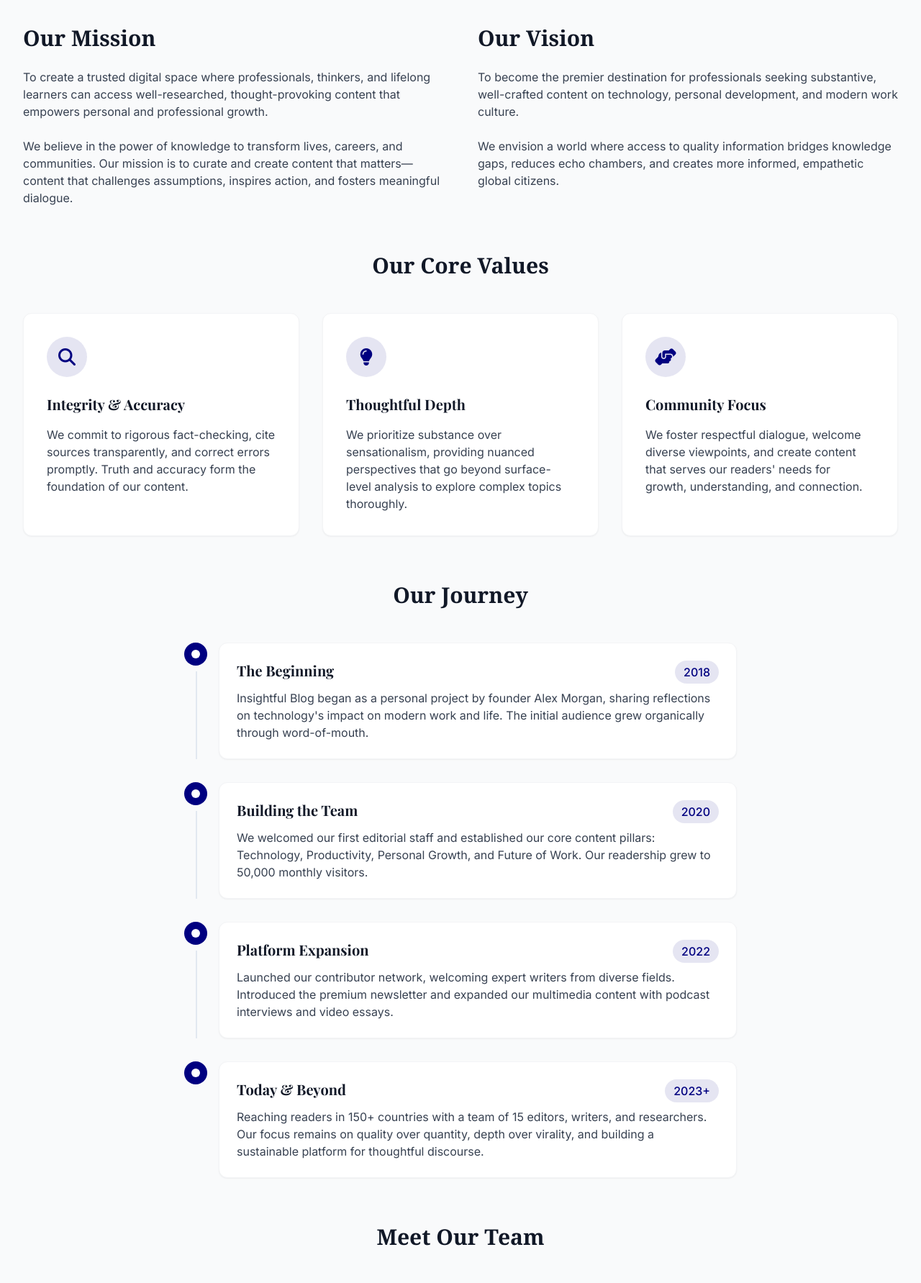
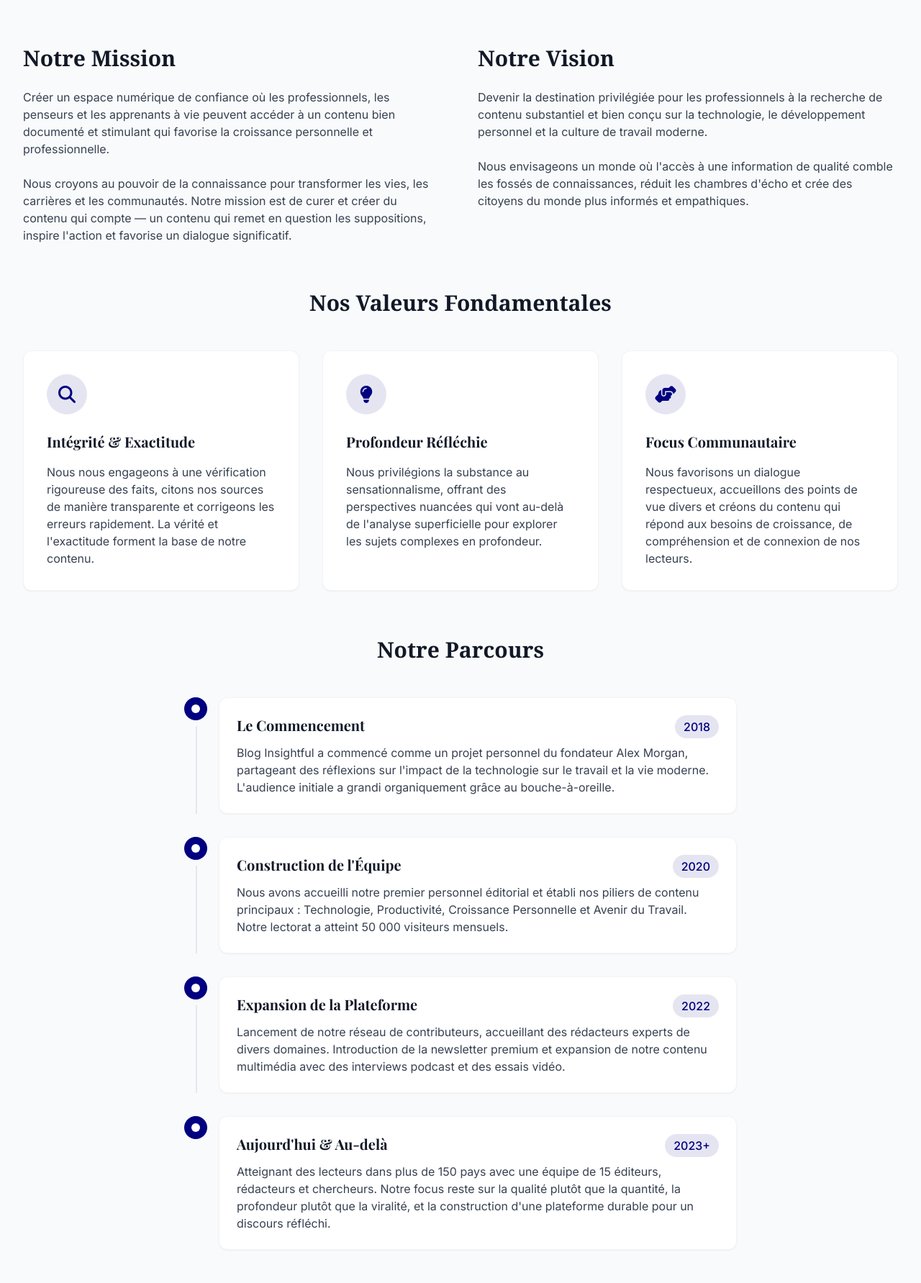
Before and after one commit to Frederic-Kouassi/blogArticle, a Django app: page /about/ in a window 1280 px wide. Shown: the part 522-2305 px from the top of the page at 72% size. Run offline with Django 5.2, Linux system fonts and the light colour scheme; some libraries are stand-ins or nearby versions.

Commit message:
added trnaltion on some html

```diff
--- a/Mini_projet/templates/about.html
+++ b/Mini_projet/templates/about.html
@@ -1,10 +1,10 @@
 {% extends 'home/base.html' %}
 {% load static %}
 
-{% block title %}About Us | Insightful Blog{% endblock %}
+{% block title %}À Propos | Blog Insightful{% endblock %}
 
 {% block content %}
-    {% with page_title="About Us" %}
+    {% with page_title="À Propos" %}
         {% include 'home/includes/page_navigation.html' %}
     {% endwith %}
 
@@ -14,12 +14,12 @@
             <!-- About Hero -->
             <div class="page-hero rounded-2xl p-8 md:p-12 mb-16 relative overflow-hidden">
                 <div class="absolute inset-0 z-0">
-                    <img src="https://images.unsplash.com/photo-1522071820081-009f0129c71c?ixlib=rb-1.2.1&auto=format&fit=crop&w=1950&q=80" alt="Team collaboration" class="w-full h-full object-cover opacity-20">
+                    <img src="https://images.unsplash.com/photo-1522071820081-009f0129c71c?ixlib=rb-1.2.1&auto=format&fit=crop&w=1950&q=80" alt="Collaboration d'équipe" class="w-full h-full object-cover opacity-20">
                     <div class="absolute inset-0 bg-gradient-to-r from-white/90 to-white/70"></div>
                 </div>
                 <div class="max-w-3xl relative z-10">
-                    <h1 class="text-4xl md:text-5xl font-bold font-serif text-gray-900 mb-6">Our Story & Mission</h1>
-                    <p class="text-xl text-gray-600 mb-8">Building a platform where thoughtful ideas meet curious minds, fostering growth through knowledge sharing and meaningful conversations.</p>
+                    <h1 class="text-4xl md:text-5xl font-bold font-serif text-gray-900 mb-6">Notre Histoire & Mission</h1>
+                    <p class="text-xl text-gray-600 mb-8">Construire une plateforme où les idées réfléchies rencontrent les esprits curieux, favorisant la croissance par le partage de connaissances et les conversations significatives.</p>
                     <div class="flex flex-wrap gap-4">
                         <div class="flex items-center">
                             <div class="w-12 h-12 rounded-full bg-[#000080]/10 flex items-center justify-center mr-3">
@@ -27,7 +27,7 @@
                             </div>
                             <div>
                                 <div class="font-bold text-gray-900">10,000+</div>
-                                <div class="text-sm text-gray-600">Monthly Readers</div>
+                                <div class="text-sm text-gray-600">Lecteurs Mensuels</div>
                             </div>
                         </div>
                         <div class="flex items-center">
@@ -36,7 +36,7 @@
                             </div>
                             <div>
                                 <div class="font-bold text-gray-900">250+</div>
-                                <div class="text-sm text-gray-600">Published Articles</div>
+                                <div class="text-sm text-gray-600">Articles Publiés</div>
                             </div>
                         </div>
                         <div class="flex items-center">
@@ -45,7 +45,7 @@
                             </div>
                             <div>
                                 <div class="font-bold text-gray-900">150+</div>
-                                <div class="text-sm text-gray-600">Countries Reached</div>
+                                <div class="text-sm text-gray-600">Pays Atteints</div>
                             </div>
                         </div>
                     </div>
@@ -55,50 +55,50 @@
             <!-- Mission & Vision -->
             <div class="grid md:grid-cols-2 gap-12 mb-16">
                 <div>
-                    <h2 class="text-3xl font-bold font-serif text-gray-900 mb-6">Our Mission</h2>
-                    <p class="text-gray-700 mb-6">To create a trusted digital space where professionals, thinkers, and lifelong learners can access well-researched, thought-provoking content that empowers personal and professional growth.</p>
-                    <p class="text-gray-700">We believe in the power of knowledge to transform lives, careers, and communities. Our mission is to curate and create content that matters—content that challenges assumptions, inspires action, and fosters meaningful dialogue.</p>
+                    <h2 class="text-3xl font-bold font-serif text-gray-900 mb-6">Notre Mission</h2>
+                    <p class="text-gray-700 mb-6">Créer un espace numérique de confiance où les professionnels, les penseurs et les apprenants à vie peuvent accéder à un contenu bien documenté et stimulant qui favorise la croissance personnelle et professionnelle.</p>
+                    <p class="text-gray-700">Nous croyons au pouvoir de la connaissance pour transformer les vies, les carrières et les communautés. Notre mission est de curer et créer du contenu qui compte — un contenu qui remet en question les suppositions, inspire l'action et favorise un dialogue significatif.</p>
                 </div>
                 <div>
-                    <h2 class="text-3xl font-bold font-serif text-gray-900 mb-6">Our Vision</h2>
-                    <p class="text-gray-700 mb-6">To become the premier destination for professionals seeking substantive, well-crafted content on technology, personal development, and modern work culture.</p>
-                    <p class="text-gray-700">We envision a world where access to quality information bridges knowledge gaps, reduces echo chambers, and creates more informed, empathetic global citizens.</p>
+                    <h2 class="text-3xl font-bold font-serif text-gray-900 mb-6">Notre Vision</h2>
+                    <p class="text-gray-700 mb-6">Devenir la destination privilégiée pour les professionnels à la recherche de contenu substantiel et bien conçu sur la technologie, le développement personnel et la culture de travail moderne.</p>
+                    <p class="text-gray-700">Nous envisageons un monde où l'accès à une information de qualité comble les fossés de connaissances, réduit les chambres d'écho et crée des citoyens du monde plus informés et empathiques.</p>
                 </div>
             </div>
 
             <!-- Our Values -->
             <div class="mb-16">
-                <h2 class="text-3xl font-bold font-serif text-gray-900 mb-12 text-center">Our Core Values</h2>
+                <h2 class="text-3xl font-bold font-serif text-gray-900 mb-12 text-center">Nos Valeurs Fondamentales</h2>
                 <div class="grid md:grid-cols-3 gap-8">
                     <div class="values-card bg-white p-8 rounded-xl shadow-sm border border-gray-100">
                         <div class="w-14 h-14 rounded-full bg-[#000080]/10 flex items-center justify-center mb-6">
                             <i class="fas fa-search text-[#000080] text-2xl"></i>
                         </div>
-                        <h3 class="text-xl font-bold text-gray-900 mb-4">Integrity & Accuracy</h3>
-                        <p class="text-gray-700">We commit to rigorous fact-checking, cite sources transparently, and correct errors promptly. Truth and accuracy form the foundation of our content.</p>
+                        <h3 class="text-xl font-bold text-gray-900 mb-4">Intégrité & Exactitude</h3>
+                        <p class="text-gray-700">Nous nous engageons à une vérification rigoureuse des faits, citons nos sources de manière transparente et corrigeons les erreurs rapidement. La vérité et l'exactitude forment la base de notre contenu.</p>
                     </div>
 
                     <div class="values-card bg-white p-8 rounded-xl shadow-sm border border-gray-100">
                         <div class="w-14 h-14 rounded-full bg-[#000080]/10 flex items-center justify-center mb-6">
                             <i class="fas fa-lightbulb text-[#000080] text-2xl"></i>
                         </div>
-                        <h3 class="text-xl font-bold text-gray-900 mb-4">Thoughtful Depth</h3>
-                        <p class="text-gray-700">We prioritize substance over sensationalism, providing nuanced perspectives that go beyond surface-level analysis to explore complex topics thoroughly.</p>
+                        <h3 class="text-xl font-bold text-gray-900 mb-4">Profondeur Réfléchie</h3>
+                        <p class="text-gray-700">Nous privilégions la substance au sensationnalisme, offrant des perspectives nuancées qui vont au-delà de l'analyse superficielle pour explorer les sujets complexes en profondeur.</p>
                     </div>
 
                     <div class="values-card bg-white p-8 rounded-xl shadow-sm border border-gray-100">
                         <div class="w-14 h-14 rounded-full bg-[#000080]/10 flex items-center justify-center mb-6">
                             <i class="fas fa-hands-helping text-[#000080] text-2xl"></i>
                         </div>
-                        <h3 class="text-xl font-bold text-gray-900 mb-4">Community Focus</h3>
-                        <p class="text-gray-700">We foster respectful dialogue, welcome diverse viewpoints, and create content that serves our readers' needs for growth, understanding, and connection.</p>
+                        <h3 class="text-xl font-bold text-gray-900 mb-4">Focus Communautaire</h3>
+                        <p class="text-gray-700">Nous favorisons un dialogue respectueux, accueillons des points de vue divers et créons du contenu qui répond aux besoins de croissance, de compréhension et de connexion de nos lecteurs.</p>
                     </div>
                 </div>
             </div>
 
             <!-- Our Story Timeline -->
             <div class="mb-16">
-                <h2 class="text-3xl font-bold font-serif text-gray-900 mb-12 text-center">Our Journey</h2>
+                <h2 class="text-3xl font-bold font-serif text-gray-900 mb-12 text-center">Notre Parcours</h2>
                 <div class="max-w-3xl mx-auto">
                     <div class="space-y-8">
                         <!-- Timeline Item 1 -->
@@ -108,10 +108,10 @@
                             </div>
                             <div class="bg-white p-6 rounded-xl shadow-sm border border-gray-100">
                                 <div class="flex justify-between items-start mb-2">
-                                    <h3 class="text-xl font-bold text-gray-900">The Beginning</h3>
+                                    <h3 class="text-xl font-bold text-gray-900">Le Commencement</h3>
                                     <span class="text-[#000080] font-medium bg-[#000080]/10 py-1 px-3 rounded-full">2018</span>
                                 </div>
-                                <p class="text-gray-700">Insightful Blog began as a personal project by founder Alex Morgan, sharing reflections on technology's impact on modern work and life. The initial audience grew organically through word-of-mouth.</p>
+                                <p class="text-gray-700">Blog Insightful a commencé comme un projet personnel du fondateur Alex Morgan, partageant des réflexions sur l'impact de la technologie sur le travail et la vie moderne. L'audience initiale a grandi organiquement grâce au bouche-à-oreille.</p>
                             </div>
                         </div>
 
@@ -122,10 +122,10 @@
                             </div>
                             <div class="bg-white p-6 rounded-xl shadow-sm border border-gray-100">
                                 <div class="flex justify-between items-start mb-2">
-                                    <h3 class="text-xl font-bold text-gray-900">Building the Team</h3>
+                                    <h3 class="text-xl font-bold text-gray-900">Construction de l'Équipe</h3>
                                     <span class="text-[#000080] font-medium bg-[#000080]/10 py-1 px-3 rounded-full">2020</span>
                                 </div>
-                                <p class="text-gray-700">We welcomed our first editorial staff and established our core content pillars: Technology, Productivity, Personal Growth, and Future of Work. Our readership grew to 50,000 monthly visitors.</p>
+                                <p class="text-gray-700">Nous avons accueilli notre premier personnel éditorial et établi nos piliers de contenu principaux : Technologie, Productivité, Croissance Personnelle et Avenir du Travail. Notre lectorat a atteint 50 000 visiteurs mensuels.</p>
                             </div>
                         </div>
 
@@ -136,10 +136,10 @@
                             </div>
                             <div class="bg-white p-6 rounded-xl shadow-sm border border-gray-100">
                                 <div class="flex justify-between items-start mb-2">
-                                    <h3 class="text-xl font-bold text-gray-900">Platform Expansion</h3>
+                                    <h3 class="text-xl font-bold text-gray-900">Expansion de la Plateforme</h3>
                                     <span class="text-[#000080] font-medium bg-[#000080]/10 py-1 px-3 rounded-full">2022</span>
                                 </div>
-                                <p class="text-gray-700">Launched our contributor network, welcoming expert writers from diverse fields. Introduced the premium newsletter and expanded our multimedia content with podcast interviews and video essays.</p>
+                                <p class="text-gray-700">Lancement de notre réseau de contributeurs, accueillant des rédacteurs experts de divers domaines. Introduction de la newsletter premium et expansion de notre contenu multimédia avec des interviews podcast et des essais vidéo.</p>
                             </div>
                         </div>
 
@@ -150,10 +150,10 @@
                             </div>
                             <div class="bg-white p-6 rounded-xl shadow-sm border border-gray-100">
                                 <div class="flex justify-between items-start mb-2">
-                                    <h3 class="text-xl font-bold text-gray-900">Today & Beyond</h3>
+                                    <h3 class="text-xl font-bold text-gray-900">Aujourd'hui & Au-delà</h3>
                                     <span class="text-[#000080] font-medium bg-[#000080]/10 py-1 px-3 rounded-full">2023+</span>
                                 </div>
-                                <p class="text-gray-700">Reaching readers in 150+ countries with a team of 15 editors, writers, and researchers. Our focus remains on quality over quantity, depth over virality, and building a sustainable platform for thoughtful discourse.</p>
+                                <p class="text-gray-700">Atteignant des lecteurs dans plus de 150 pays avec une équipe de 15 éditeurs, rédacteurs et chercheurs. Notre focus reste sur la qualité plutôt que la quantité, la profondeur plutôt que la viralité, et la construction d'une plateforme durable pour un discours réfléchi.</p>
                             </div>
                         </div>
                     </div>
@@ -162,12 +162,12 @@
 
             <!-- Team Section -->
             <div class="mb-16">
-                <h2 class="text-3xl font-bold font-serif text-gray-900 mb-12 text-center">Meet Our Team</h2>
+                <h2 class="text-3xl font-bold font-serif text-gray-900 mb-12 text-center">Rencontrez Notre Équipe</h2>
                 <div class="grid md:grid-cols-2 lg:grid-cols-4 gap-8">
                     <!-- Team Member 1 -->
                     <div class="team-card bg-white rounded-xl overflow-hidden shadow-sm border border-gray-100">
                         <div class="h-48 overflow-hidden relative">
-                            <img src="https://images.unsplash.com/photo-1497366216548-37526070297c?ixlib=rb-1.2.1&auto=format&fit=crop&w=800&q=80" alt="Office background" class="w-full h-full object-cover">
+                            <img src="https://images.unsplash.com/photo-1497366216548-37526070297c?ixlib=rb-1.2.1&auto=format&fit=crop&w=800&q=80" alt="Fond de bureau" class="w-full h-full object-cover">
                         </div>
                         <div class="px-6 relative">
                             <div class="w-32 h-32 rounded-full border-4 border-white overflow-hidden absolute -top-16 left-1/2 transform -translate-x-1/2 shadow-md">
@@ -175,8 +175,8 @@
                             </div>
                             <div class="pt-20 pb-6 text-center">
                             <h3 class="text-xl font-bold text-gray-900 mb-1">Alex Morgan</h3>
-                            <p class="text-[#000080] font-medium mb-4">Founder & Editor-in-Chief</p>
-                            <p class="text-gray-600 text-sm mb-4">Former tech journalist with 12+ years experience covering digital transformation and workplace evolution.</p>
+                            <p class="text-[#000080] font-medium mb-4">Fondateur & Rédacteur en Chef</p>
+                            <p class="text-gray-600 text-sm mb-4">Ancien journaliste tech avec plus de 12 ans d'expérience couvrant la transformation numérique et l'évolution du lieu de travail.</p>
                             <div class="flex justify-center space-x-3">
                                 <a href="#" class="text-gray-400 hover:text-[#000080] transition-colors duration-200">
                                     <i class="fab fa-twitter"></i>
@@ -194,7 +194,7 @@
                     <!-- Team Member 2 -->
                     <div class="team-card bg-white rounded-xl overflow-hidden shadow-sm border border-gray-100">
                         <div class="h-48 overflow-hidden relative">
-                            <img src="https://images.unsplash.com/photo-1497215728101-856f4ea42174?ixlib=rb-1.2.1&auto=format&fit=crop&w=800&q=80" alt="Creative workspace" class="w-full h-full object-cover">
+                            <img src="https://images.unsplash.com/photo-1497215728101-856f4ea42174?ixlib=rb-1.2.1&auto=format&fit=crop&w=800&q=80" alt="Espace de travail créatif" class="w-full h-full object-cover">
                         </div>
                         <div class="px-6 relative">
                             <div class="w-32 h-32 rounded-full border-4 border-white overflow-hidden absolute -top-16 left-1/2 transform -translate-x-1/2 shadow-md">
@@ -202,8 +202,8 @@
                             </div>
                             <div class="pt-20 pb-6 text-center">
                             <h3 class="text-xl font-bold text-gray-900 mb-1">Dr. Sarah Chen</h3>
-                            <p class="text-[#000080] font-medium mb-4">Content Director</p>
-                            <p class="text-gray-600 text-sm mb-4">Cognitive psychologist specializing in learning science and productivity research. PhD from Stanford.</p>
+                            <p class="text-[#000080] font-medium mb-4">Directrice de Contenu</p>
+                            <p class="text-gray-600 text-sm mb-4">Psychologue cognitive spécialisée dans les sciences de l'apprentissage et la recherche sur la productivité. Doctorat de Stanford.</p>
                             <div class="flex justify-center space-x-3">
                                 <a href="#" class="text-gray-400 hover:text-[#000080] transition-colors duration-200">
                                     <i class="fab fa-twitter"></i>
@@ -221,7 +221,7 @@
                     <!-- Team Member 3 -->
                     <div class="team-card bg-white rounded-xl overflow-hidden shadow-sm border border-gray-100">
                         <div class="h-48 overflow-hidden relative">
-                            <img src="https://images.unsplash.com/photo-1550751827-4bd374c3f58b?ixlib=rb-1.2.1&auto=format&fit=crop&w=800&q=80" alt="Tech background" class="w-full h-full object-cover">
+                            <img src="https://images.unsplash.com/photo-1550751827-4bd374c3f58b?ixlib=rb-1.2.1&auto=format&fit=crop&w=800&q=80" alt="Fond technologique" class="w-full h-full object-cover">
                         </div>
                         <div class="px-6 relative">
                             <div class="w-32 h-32 rounded-full border-4 border-white overflow-hidden absolute -top-16 left-1/2 transform -translate-x-1/2 shadow-md">
@@ -229,8 +229,8 @@
                             </div>
                             <div class="pt-20 pb-6 text-center">
                             <h3 class="text-xl font-bold text-gray-900 mb-1">Michael Torres</h3>
-                            <p class="text-[#000080] font-medium mb-4">Technology Editor</p>
-                            <p class="text-gray-600 text-sm mb-4">Software engineer turned tech analyst. Focuses on AI ethics, future tech trends, and digital privacy.</p>
+                            <p class="text-[#000080] font-medium mb-4">Éditeur Technologie</p>
+                            <p class="text-gray-600 text-sm mb-4">Ingénieur logiciel devenu analyste tech. Se concentre sur l'éthique de l'IA, les tendances futures et la confidentialité numérique.</p>
                             <div class="flex justify-center space-x-3">
                                 <a href="#" class="text-gray-400 hover:text-[#000080] transition-colors duration-200">
                                     <i class="fab fa-twitter"></i>
@@ -248,7 +248,7 @@
                     <!-- Team Member 4 -->
                     <div class="team-card bg-white rounded-xl overflow-hidden shadow-sm border border-gray-100">
                         <div class="h-48 overflow-hidden relative">
-                            <img src="https://images.unsplash.com/photo-1522202176988-66273c2fd55f?ixlib=rb-1.2.1&auto=format&fit=crop&w=800&q=80" alt="Community background" class="w-full h-full object-cover">
+                            <img src="https://images.unsplash.com/photo-1522202176988-66273c2fd55f?ixlib=rb-1.2.1&auto=format&fit=crop&w=800&q=80" alt="Fond communautaire" class="w-full h-full object-cover">
                         </div>
                         <div class="px-6 relative">
                             <div class="w-32 h-32 rounded-full border-4 border-white overflow-hidden absolute -top-16 left-1/2 transform -translate-x-1/2 shadow-md">
@@ -256,8 +256,8 @@
                             </div>
                             <div class="pt-20 pb-6 text-center">
                             <h3 class="text-xl font-bold text-gray-900 mb-1">Emma Richardson</h3>
-                            <p class="text-[#000080] font-medium mb-4">Community Manager</p>
-                            <p class="text-gray-600 text-sm mb-4">Builds and nurtures our reader community. Background in digital marketing and audience development.</p>
+                            <p class="text-[#000080] font-medium mb-4">Responsable Communauté</p>
+                            <p class="text-gray-600 text-sm mb-4">Construit et nourrit notre communauté de lecteurs. Expérience en marketing numérique et développement d'audience.</p>
                             <div class="flex justify-center space-x-3">
                                 <a href="#" class="text-gray-400 hover:text-[#000080] transition-colors duration-200">
                                     <i class="fab fa-twitter"></i>
--- a/Mini_projet/templates/home/includes/page_navigation.html
+++ b/Mini_projet/templates/home/includes/page_navigation.html
@@ -3,9 +3,9 @@
     <div class="container mx-auto px-4 md:px-8">
         <div class="py-4">
             <nav class="flex space-x-2 text-sm">
-                <a href="{% url 'home' %}" class="text-gray-500 hover:text-[#000080] transition-colors duration-200">Home</a>
+                <a href="{% url 'home' %}" class="text-gray-500 hover:text-[#000080] transition-colors duration-200">Accueil</a>
                 <span class="text-gray-300">/</span>
-                <span class="text-[#000080] font-medium">{{ page_title|default:"About & Contact" }}</span>
+                <span class="text-[#000080] font-medium">{{ page_title|default:"À propos & Contact" }}</span>
             </nav>
         </div>
     </div>
```
Also changed, not shown: Mini_projet/templates/contact.html (+40 -40 lines), Mini_projet/templates/home/includes/home_main_section.html (+25 -25 lines).
